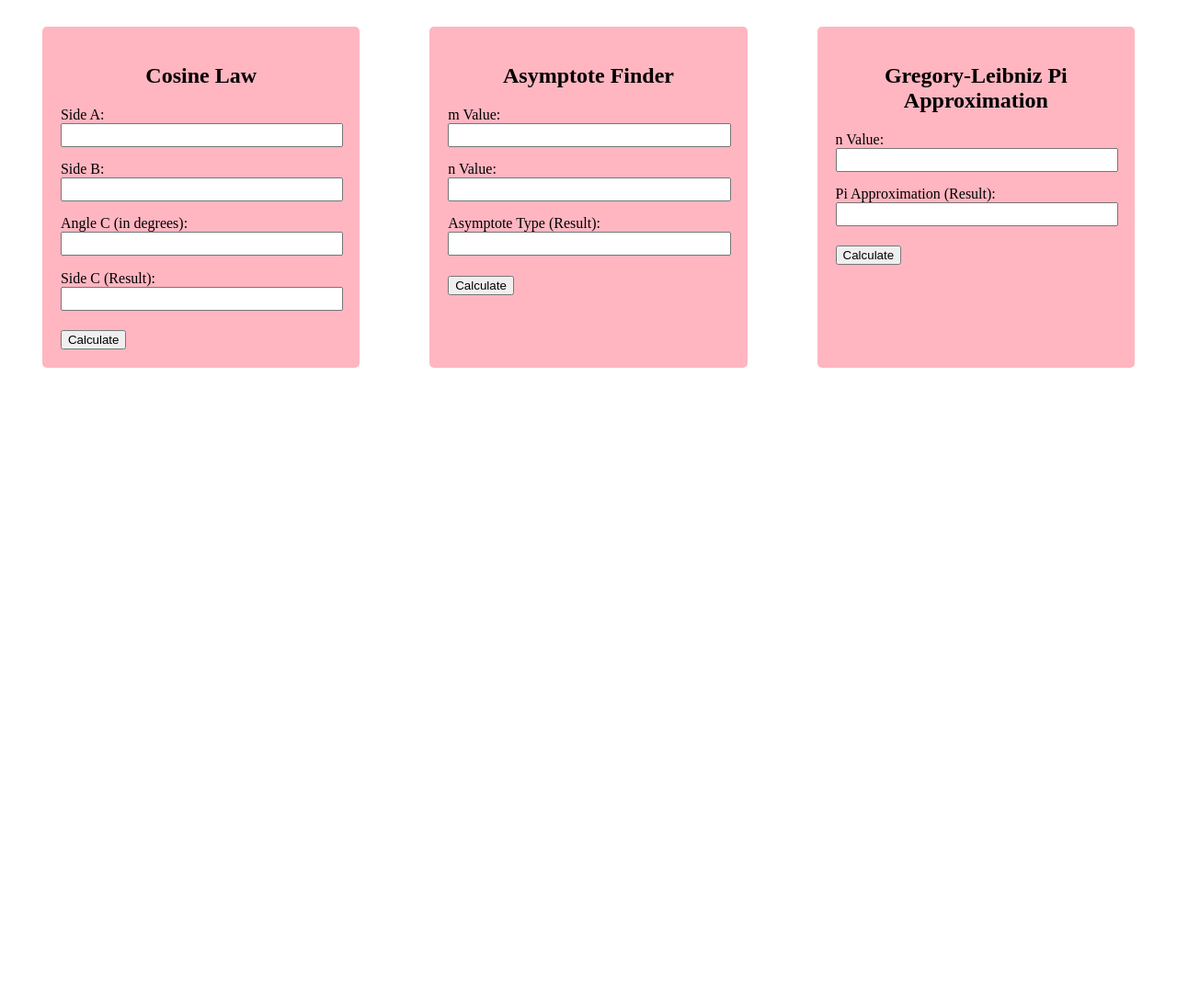
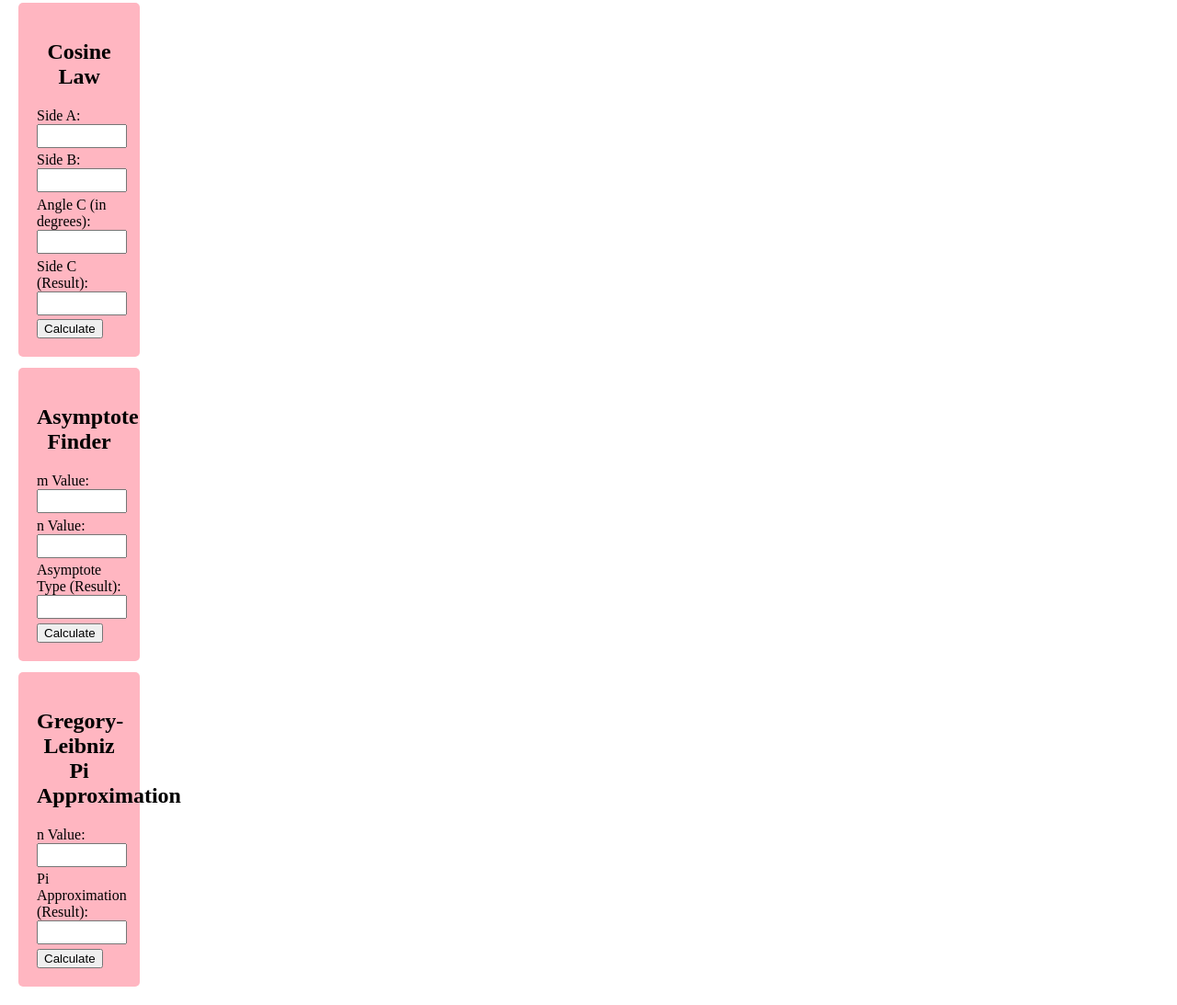
Before and after one commit to sweetbambie/Assignment-3, a plain HTML site: page index.html in a window 1280 px wide. Shown: the part 17-1110 px from the top of the page at 92% size. Before the commit the page ends 800 px from the top, so only its background shows below. Drawn offline with Linux system fonts and the light colour scheme.

Commit message:
Update index.html

```diff
--- a/index.html
+++ b/index.html
@@ -1,68 +1,64 @@
 <!DOCTYPE html>
-<html>
+<html lang="en">
 
 <head>
     <meta charset="UTF-8" />
-    <meta name="'viewport", content="width=device-width, initial-scale=1.0"/>
+    <meta name="viewport" content="width=device-width, initial-scale=1.0" />
     <title>Math Toolbox</title>
     <link rel="stylesheet" href="style.css" />
-    <script src="scrip.js"></script>
+    <script src="script.js" defer></script>
 </head>
 
 <body>
-
+    <div class="grid-container">
         <div id="CosineLaw" class="dform">
-        <h2 class="header">Cosine Law </h2>
-
+            <h2 class="header">Cosine Law</h2>
             <form>
-            <label for="sideA"> Side A:</label><br>
+                <label  class="lable" for="sideA">Side A:</label><br>
                 <input class="number" id="sideA" name="sideA" required><br>
 
-            <label for="sideB"> Side B:</label><br>
-            <input class="number" id="sideB" name="sideB" required> <br>
+                <label  class="lable" for="sideB">Side B:</label><br>
+                <input class="number" id="sideB" name="sideB" required><br>
 
-            <label for="angleC"> Angle C (in degrees):</label><br>
-            <input class="number" id="angleC" name="angleC" required> <br>
+                <label  class="lable" for="angleC">Angle C (in degrees):</label><br>
+                <input class="number" id="angleC" name="angleC" required><br>
 
-            <label for="sideC"> Side C (Result):</label><br>
-            <input class="result" id="sideC" name="sideC" readonly> <br>
+                <label  class="lable" for="sideC">Side C (Result):</label><br>
+                <input class="number" id="sideC" name="sideC" readonly><br>
 
-            <button class="Calculate" type="submit" onclick="cosineLaw()"> Calculate </button>
-
-        </form>
-
-    </div>
-
-    <div id="Asymptote"  class="dform">
-        <h2 class="header">Asymptote Finder</h2>
-
-        <form>
-            <label for="mvalue"> m Value:</label><br>
-            <input class="number" id="mvalue" name="mvalue" ><br>
-
-            <label for="nvalue"> n Value:</label><br>
-            <input class="number" id="nvalue" name="nvalue"> <br>
-
-            <label for="atype"> Asymptote Type (Result):</label><br>
-            <input class="result" id="atype" name="atype" readonly> <br>
-
-            <button class="Calculate" type="submit" onclick="asymptoteFinder ()"> Calculate </button>
+                <button class="Calculate" type="button" onclick="cosineLaw()">Calculate</button>
             </form>
         </div>
 
-    <div id="Gregory-Leibniz"  class="dform">
-        <h2 class="header">Gregory-Leibniz Pi Approximation</h2>
+        <div id="Asymptote" class="dform">
+            <h2 class="header">Asymptote Finder</h2>
+            <form>
+                <label for="mvalue">m Value:</label><br>
+                <input class="number" id="mvalue" name="mvalue"><br>
 
-        <form>
-            <label for="nvalue"> n Value:</label><br>
-            <input class="number" id="aside" name="aside" ><br>
+                <label  for="nvalue">n Value:</label><br>
+                <input class="number" id="nvalue" name="nvalue"><br>
 
-            <label for="piapprox"> Pi Approximation (Result):</label><br>
-            <input class="result" id="piapprox" name="piapprox" readonly> <br>
+                <label  for="atype">Asymptote Type (Result):</label><br>
+                <input class="number" id="atype" name="atype" readonly><br>
 
-            <button class="Calculate" type="submit" onclick="piApprox ()"> Calculate </button>
+                <button class="Calculate" type="button" onclick="asymptoteFinder()">Calculate</button>
             </form>
         </div>
 
+        <div id="Gregory-Leibniz" class="dform">
+            <h2 class="header">Gregory-Leibniz Pi Approximation</h2>
+            <form>
+                <label for="nvalue">n Value:</label><br>
+                <input class="number" id="Nvalue" name="nvalue"><br>
+
+                <label for="piapprox">Pi Approximation (Result):</label><br>
+                <input class="number" id="piapprox" name="piapprox" readonly><br>
+
+                <button class="Calculate" type="button" onclick="piApprox()">Calculate</button>
+            </form>
+        </div>
+    </div>
 </body>
+
 </html>
```
Lines whose indentation alone changed are shown as unchanged.
